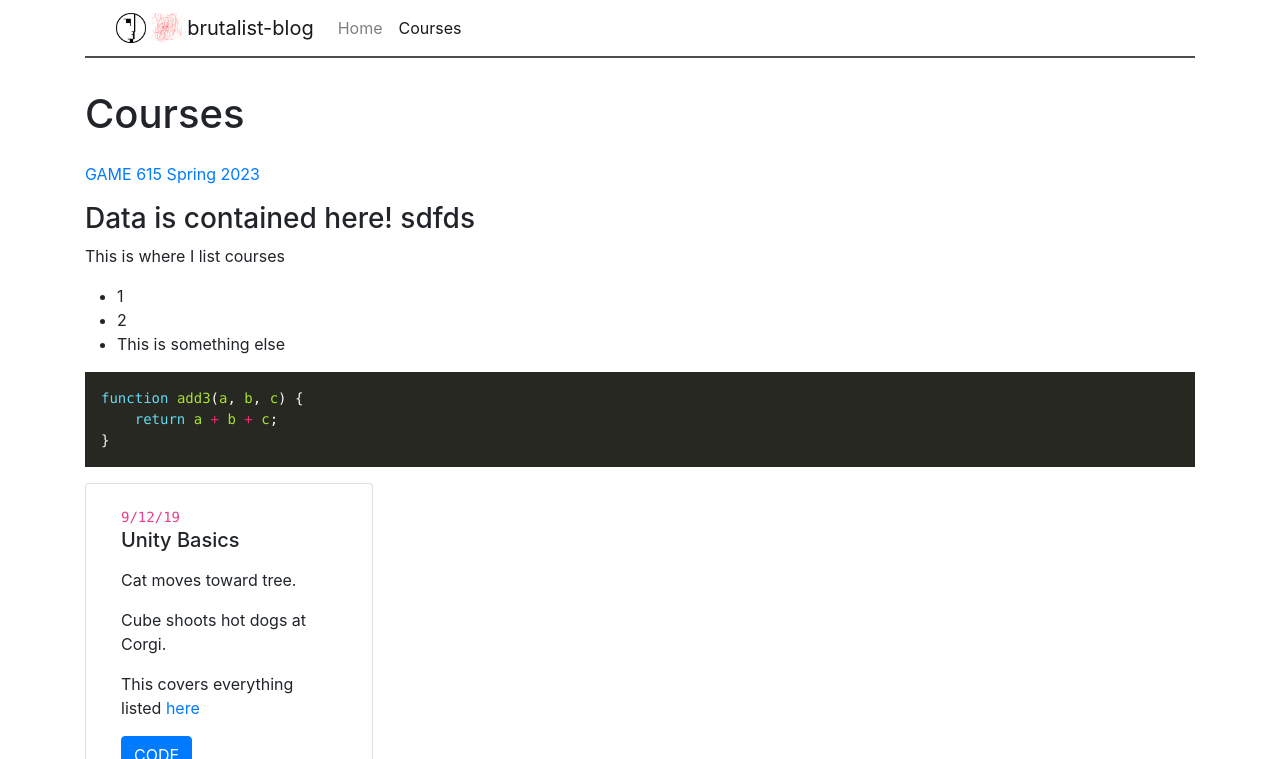
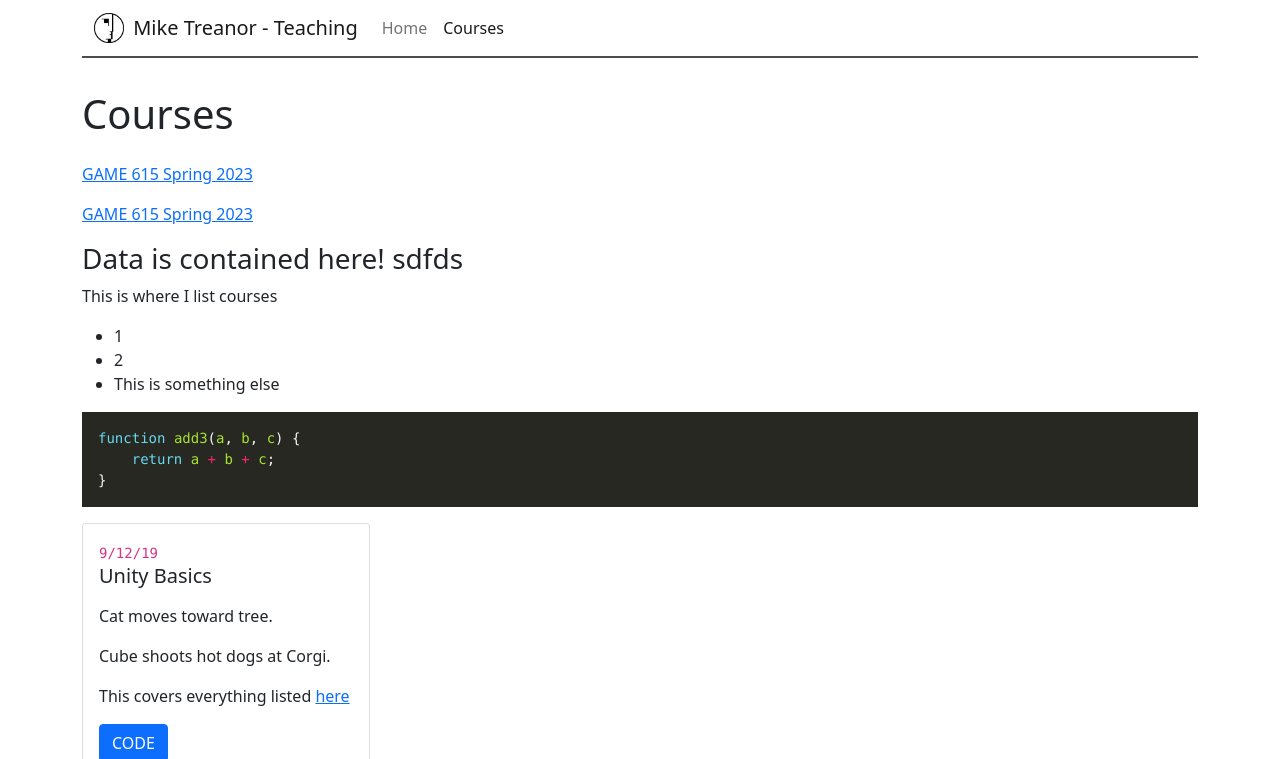
Before and after one commit to mtreanor/teaching, a Jekyll site: the page built from courses.md, in a window 1280 px wide, cut to the strip 0-759 px from the top of the page. Built offline with Jekyll 4.4.1, drawn with Linux system fonts in a browser that asks for light colours.

Commit message:
Playing with a url issue - trying without base url

```diff
--- a/_config.yml
+++ b/_config.yml
@@ -3,10 +3,10 @@
 #
 
 # Name of your site (displayed in the navbar)
-name: brutalist-blog
+name: Mike Treanor - Teaching
 
 # Your site's title (e.g., Ben's Awesome Site, The GitHub Blog, etc.), used as part of the title tag like Home | Ben's Awesome Site.
-title: brutalist-blog
+title: Mike Treanor - Teaching
 
 # Link to avatar in the navbar (/assets/images/avatar.png). Leave empty if no logo desired. Two avatars for light and dark mode.
 # Avatar for light mode site
@@ -15,10 +15,10 @@
 darkavatar: /assets/images/dark_bauhaus_logo.png
 
 # A short description (e.g., A blog dedicated to reviewing cat gifs), used as part of the title tag like Ben's Awesome Site | A blog dedicated to reviewing cat gifs instead of Ben's Awesome Site | Long description about a blog dedicated to reviewing cat gifs that would be used when page.title is not defined.
-tagline: Minimalistic Jekyll theme that automatically supports dark and light modes for blogs
+tagline: Professor Mike Treanor's courses.
 
 # A longer description used for the description meta tag. Also used as fallback for pages that don't provide their own description, and also as part of the page's title tag if neither page.title nor site.tagline has been defined.
-description: Minimalistic Jekyll theme that automatically supports dark and light modes for blogs
+description: Professor Mike Treanor's courses.
 
 # The full URL to your site. Note: site.github.url will be used by default.
 url: http://www.mtreanor.com/teaching
@@ -27,7 +27,7 @@
 # (http://yourusername.github.io/repository-name)
 # and NOT your User repository (http://yourusername.github.io)
 # then add in the baseurl here, like this: "/repository-name"
-baseurl: /teaching
+baseurl:
 
 # global author information
 author: Mike Treanor
@@ -42,13 +42,13 @@
 
 # Includes an icon in the footer for each username you enter
 footer-links:
-  email: mkie0125@gmail.com
+  email:
   facebook:
-  github: andrewhwanpark/brutalist-blog
-  instagram: andrewhwanpark
-  linkedin: andrewhwanpark
+  github:
+  instagram:
+  linkedin:
   rss: # just type anything here for a working RSS icon
-  twitter: andrewhwanpark
+  twitter:
 
 plugins:
   - jekyll-seo-tag
--- a/_includes/footer.html
+++ b/_includes/footer.html
@@ -1,3 +1,3 @@
 <footer class="footer mt-auto py-3">
-  <div class="container footer-container">{% include svg_icons.html %}</div>
+  <!-- <div class="container footer-container">{% include svg_icons.html %}</div> -->
 </footer>
--- a/_layouts/default.html
+++ b/_layouts/default.html
@@ -15,7 +15,8 @@
       href="{{ '/assets/css/styles.css' | relative_url }}"
     />
     <link rel="icon" href="{{ '/assets/images/favicon.ico' | relative_url }}" />
-    <link href="/assets/vendor/bootstrap/css/bootstrap.min.css" rel="stylesheet">
+    <!-- <link rel="stylesheet" href="{{ '/assets/vendor/bootstrap/css/bootstrap.min.css' | relative_url }}" /> -->
+
     <!-- Meta Theme Color is also supported on Safari and Chrome -->
     <meta
       name="theme-color"
--- a/courses.md
+++ b/courses.md
@@ -5,6 +5,8 @@
 ---
 
 [GAME 615 Spring 2023]({% link courses/game615-spring2023/game615-spring2023.md %})
+
+[GAME 615 Spring 2023]({{ site.baseurl }}{% link courses/game615-spring2023/game615-spring2023.md %})
 
 ### Data is contained here! sdfds
 This is where I list courses
```
Also changed, not shown: courses/game615-spring2023/project01.md (+1 -0 lines).
